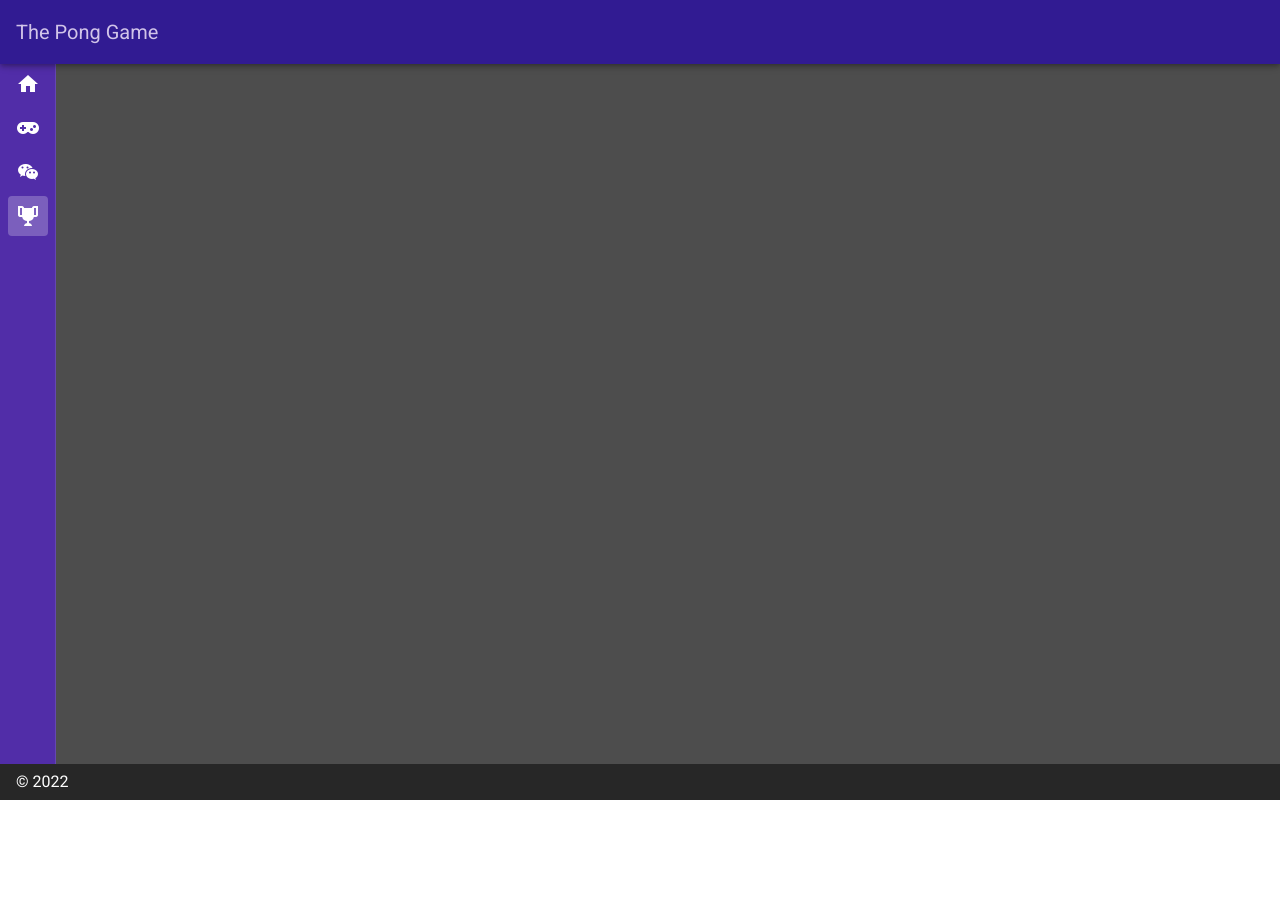
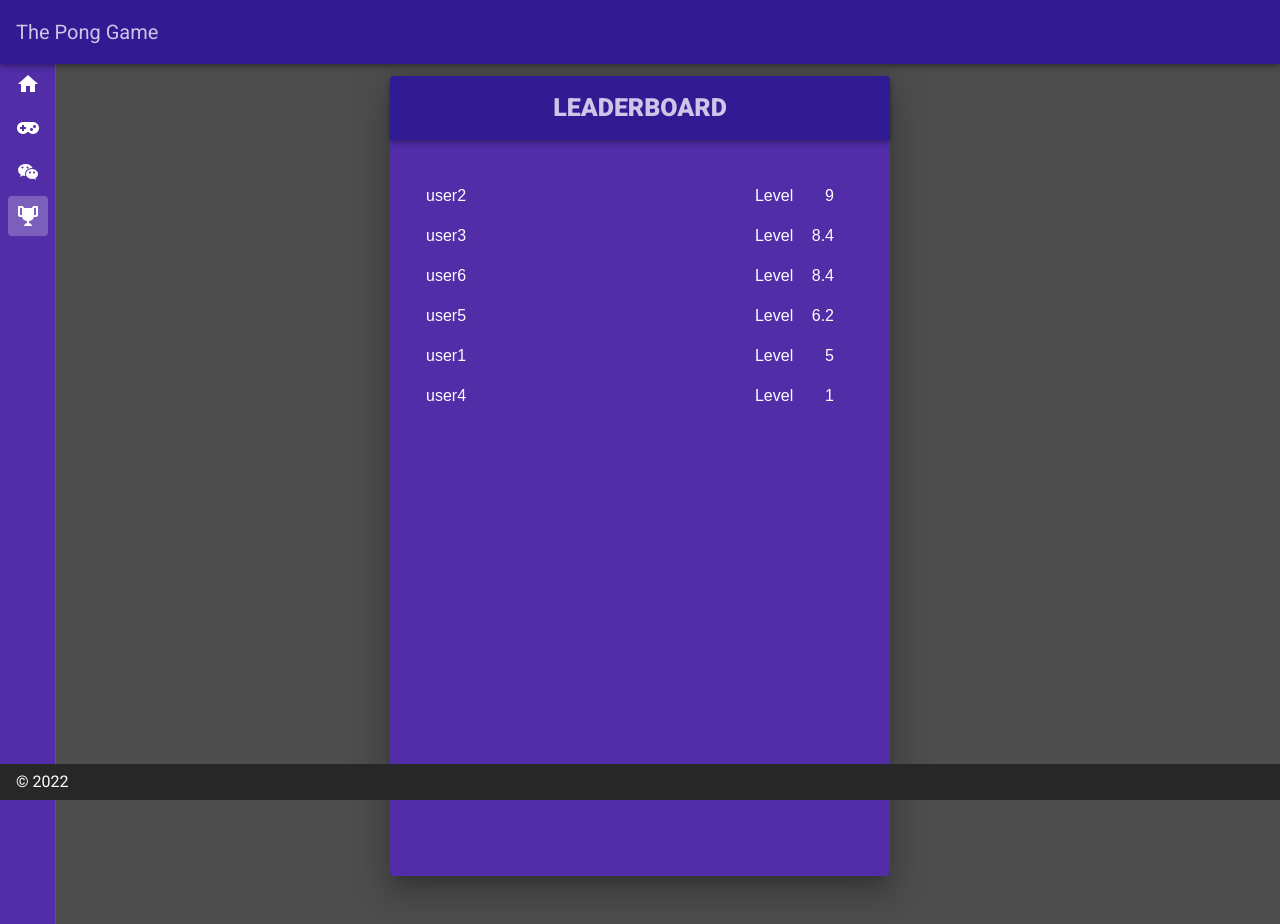
Before and after one commit to prebeca/ft_transcendence, a Nuxt app in the folder frontend/client/: page /leaderboard in a window 1280 px wide. Before the commit the page ends 800 px from the top, so only its background shows below. Built offline with nearby package versions, Linux system fonts and the light colour scheme; what vue-cookies would draw is missing.

Commit message:
added basic leaderboard

```diff
--- /dev/null
+++ b/frontend/client/components/Leaderboard/Item.vue
@@ -0,0 +1,46 @@
+<template>
+
+    <div class="leaderboard__item">
+        <span class="leaderboard__user">{{ user.login }}</span>
+        <v-spacer></v-spacer>
+        <span class="leaderboard__level">Level</span>
+        <span class="leaderboard__level">
+            {{ user.level }}
+        </span>
+    </div>
+
+</template>
+
+<script>
+import leaderboardVue from '../../pages/leaderboard.vue'
+
+export default {
+    name: "LeaderboardItem",
+    props: {
+        user: {
+            type: Object,
+            required: true,
+        },
+    },
+};
+</script>
+
+<style scoped>
+
+.leaderboard__item {
+  align-items: center;
+  display: flex;
+  justify-content: space-between;
+  margin: 0.5rem 0;
+  padding: 0.25rem;
+}
+.leaderboard__user {
+  text-align: left;
+  width: 30%;
+}
+.leaderboard__level {
+  text-align: right;
+  width: 10%;
+}
+
+</style>
--- a/frontend/client/pages/leaderboard.vue
+++ b/frontend/client/pages/leaderboard.vue
@@ -1,14 +1,102 @@
 <template>
 
-    <div style="height: 80vh; max-height: 100%;" class="d-flex flex-column justify-center align-center">
+    <div style="height: 100vh; max-height: 100%;" class="d-flex justify-center">
+
+        <v-card
+         color="secondary"
+		 width="500px"
+		 max-height="800px"
+		 elevation="20"
+        >
+            <v-toolbar
+             color="primary"
+		     class="d-flex justify-center"
+            >
+                <v-toolbar-title
+				 class="font-weight-black info--text"
+				 style="font-size: 25px"
+				>
+				    LEADERBOARD
+				</v-toolbar-title>
+            </v-toolbar>
+
+            <div class="leaderboard" v-if="users.length > 0">
+                <LeaderboardItem
+                 :key="user.login"
+                 v-for="user in sortedUsers"
+                 :user="user" />
+            </div>
+
+            <p class="message" v-else>Nothing to show</p>
+
+        </v-card>
 
     </div>
 
 </template>
 
 <script lang="ts">
+
 import Vue from 'vue'
+
 export default Vue.extend({
 
+    data() {
+		return {
+			users: [
+                {
+                    login: 'user1',
+                    level: 5,
+                },
+                {
+                    login: 'user2',
+                    level: 9,
+                },
+                {
+                    login: 'user3',
+                    level: 8.4,
+                },
+                {
+                    login: 'user4',
+                    level: 1,
+                },
+                {
+                    login: 'user5',
+                    level: 6.2,
+                },
+                {
+                    login: 'user6',
+                    level: 8.4,
+                },
+            ]
+		}
+	},
+    computed: {
+        sortedUsers() {
+            return [...this.users].sort((a, b) =>
+                a.level === b.level
+                    ? a.login.localeCompare(b.login)
+                    : a.level > b.level
+                    ? -1
+                    : 1
+            );
+        },
+    },
 })
 </script>
+
+<style scoped>
+
+.leaderboard {
+    font-family: Arial, Helvetica, sans-serif;
+    list-style: none;
+    margin: auto 0;
+    padding: 2rem;
+    width: 30rem;
+}
+
+.message {
+    padding: 2rem;
+    text-align: center;
+}
+</style>
```
